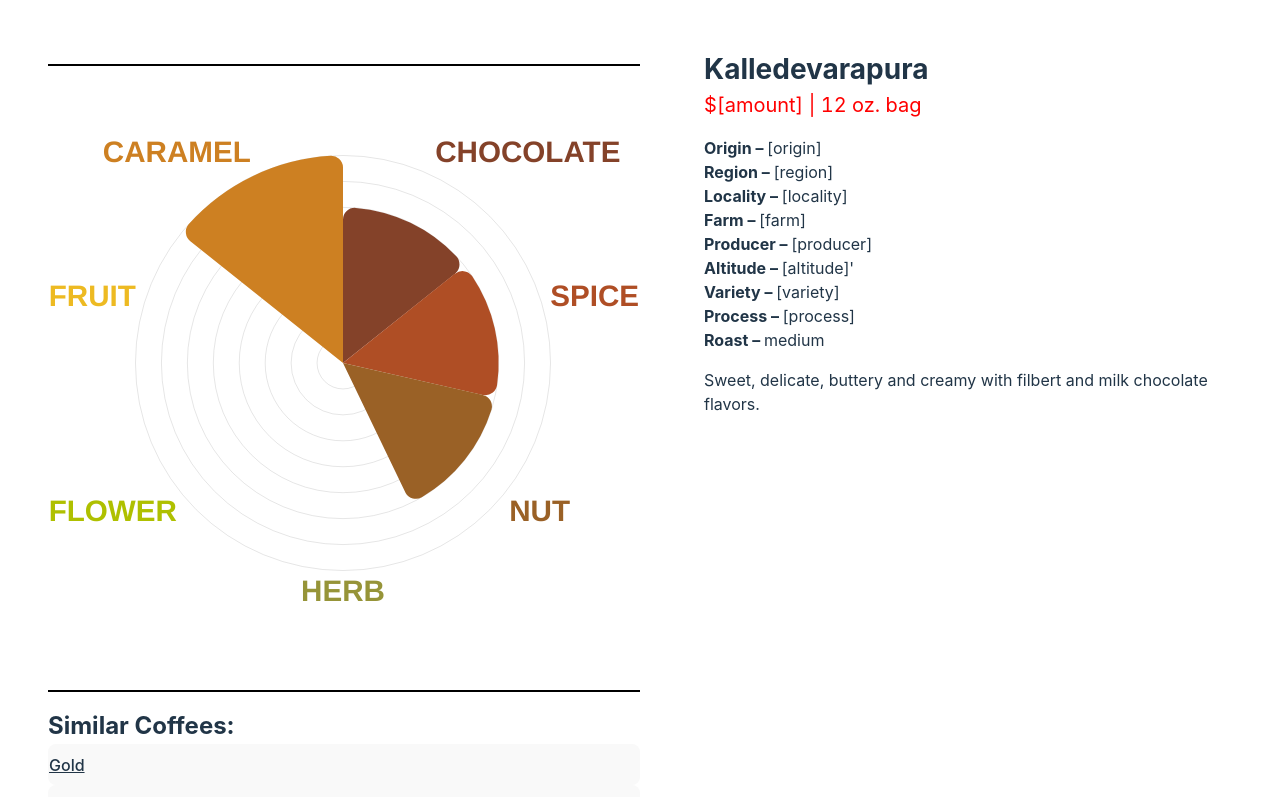
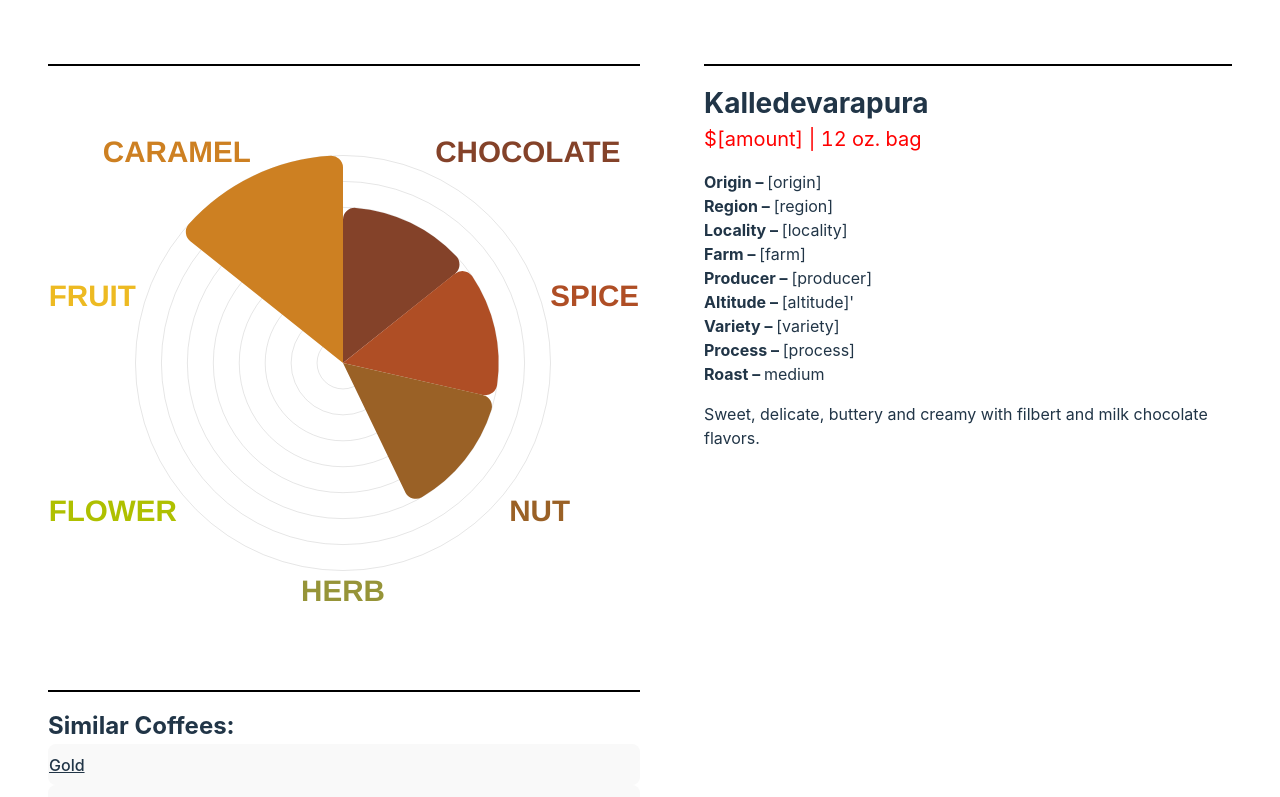
Before and after one commit to colecharb/flavor-meter, a React (Vite) app: page / in a window 1280 px wide. Shown: the top 797 px of the page. Built offline with nearby package versions, Linux system fonts and the light colour scheme.

Commit message:
added horizontal line

```diff
--- a/src/components/CoffeeInfo.tsx
+++ b/src/components/CoffeeInfo.tsx
@@ -4,6 +4,8 @@ import { Coffee, coffeeInfoListItems } from "./FlavorMeter";
 export default function ({ coffee }: { coffee: Coffee }) {
   return (
     <>
+      <div style={{ height: '2px', background: 'black', marginTop: '1em', marginBottom: '1em' }} />
+
       <div style={{ fontSize: 28, fontWeight: 'bold' }}>
         {coffee.name}
       </div>
```
